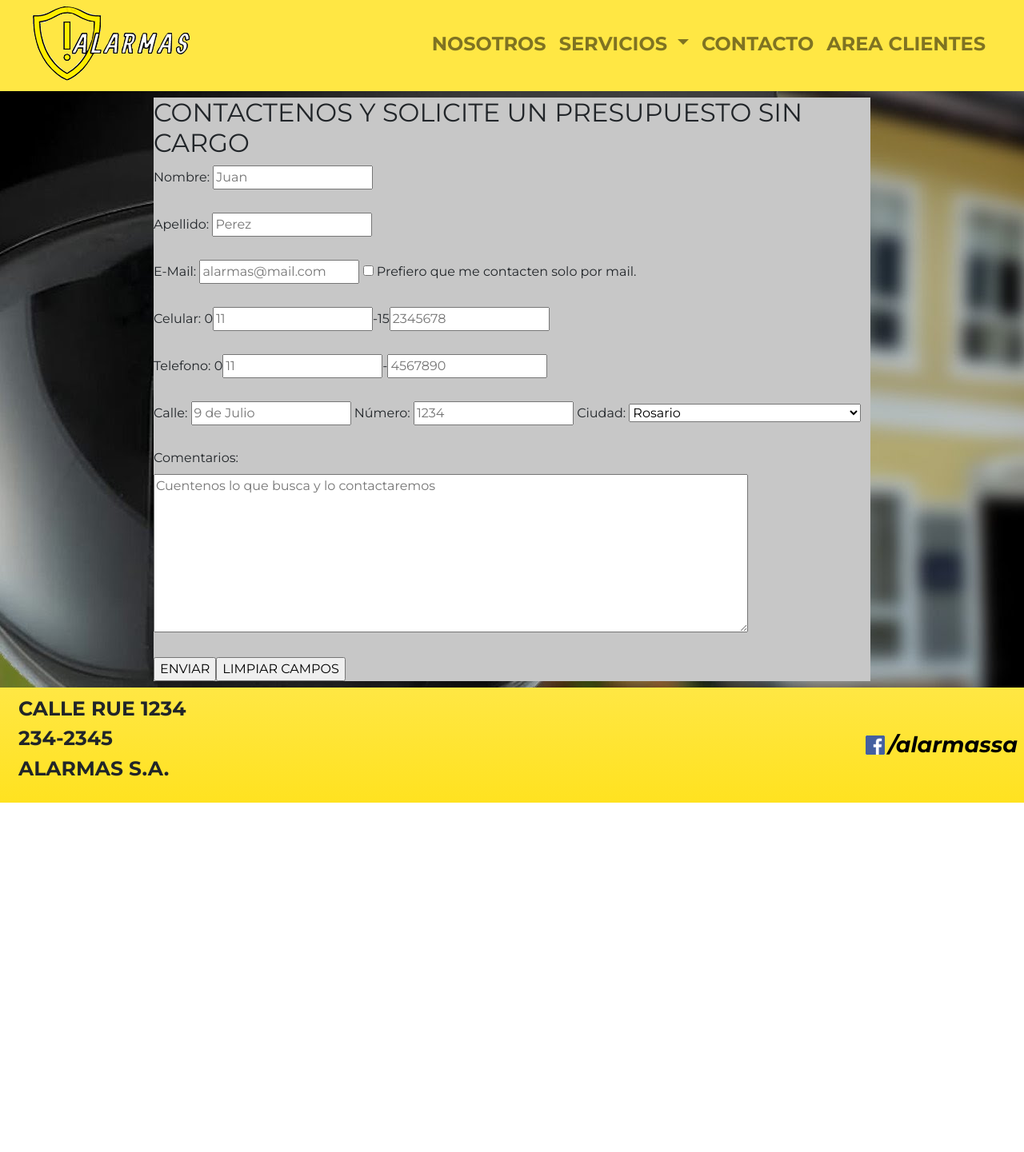
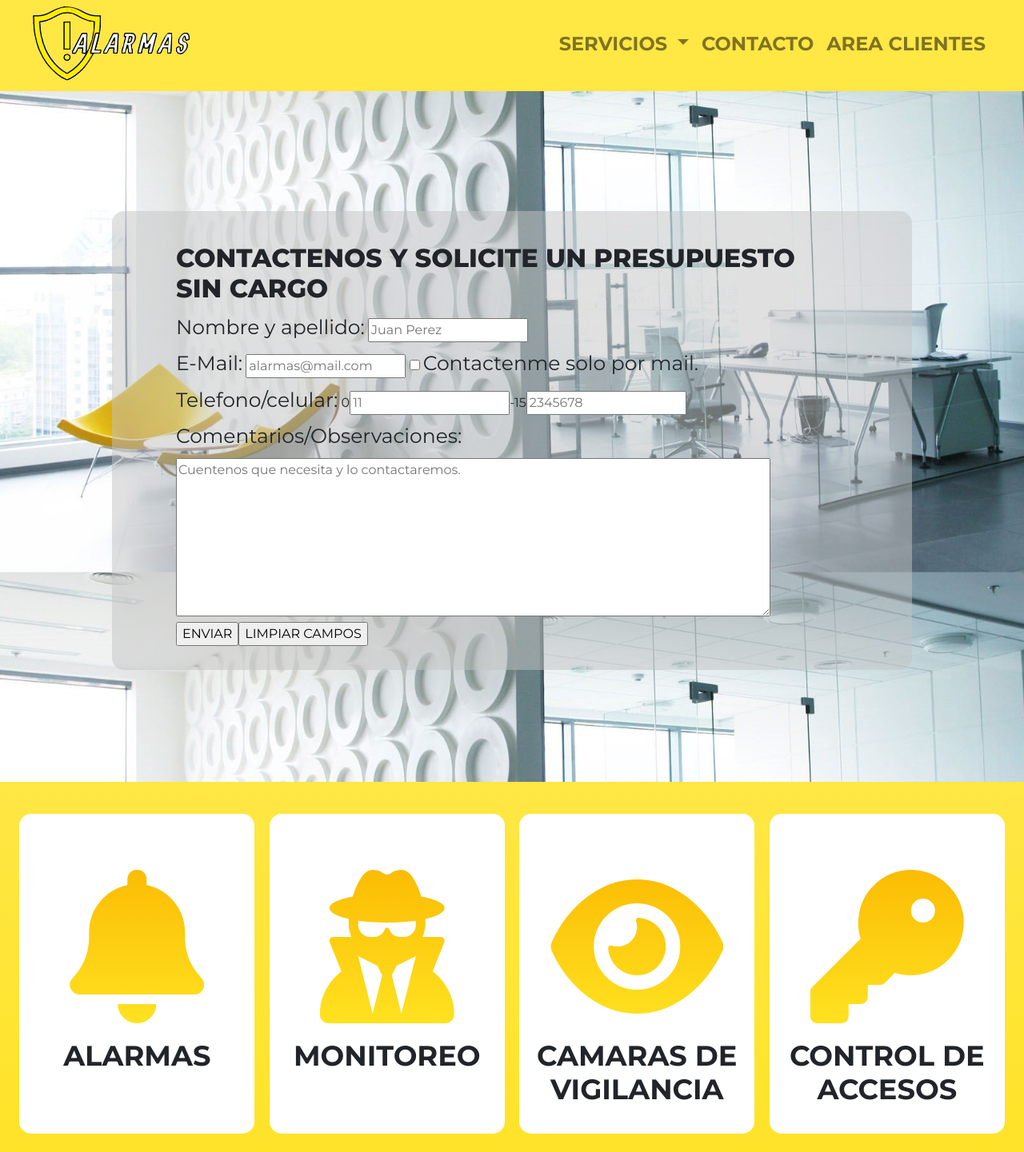
Before and after one commit to lautaronahuelp/proyecto_desarrollo_web_coderhouse, a website: page contacto.html in a window 1280 px wide. Shown: the part 5-1446 px from the top of the page at 80% size. Before the commit the page ends 1009 px from the top, so only its background shows below. Drawn offline with nearby package versions, Linux system fonts and the light colour scheme.

Commit message:
VERSION ESCRITORIO FINAL

```diff
--- a/contacto.html
+++ b/contacto.html
@@ -21,9 +21,6 @@
 
         <div class="collapse navbar-collapse" id="navbarSupportedContent">
           <ul class="navbar-nav ml-auto mr-4">
-            <li class="nav-item">
-              <a class="nav-link" href="nosotros.html">NOSOTROS<span class="sr-only">(current)</span></a>
-            </li>
 
             <li class="nav-item dropdown">
               <a class="nav-link dropdown-toggle" href="servicios.html" id="navbarDropdown" role="button" data-toggle="dropdown" aria-haspopup="true" aria-expanded="false">
@@ -45,49 +42,64 @@
           </ul>
         </div>
       </nav>
-    <section class="contActo">
+    <section class="contacto">
       <h2>CONTACTENOS Y SOLICITE UN PRESUPUESTO SIN CARGO</h2>
       <form action="contactob.html">
-        <label for="nombre">Nombre:</label>
-        <input type="text" name="nombre" placeholder="Juan" id="nombre">
-        <br><br>
-        <label for="apelli">Apellido:</label>
-        <input type="text" name="apellido" placeholder="Perez" id="apelli">
-        <br><br>
-        <label for="mail">E-Mail:</label>
-        <input type="email" name="mail" placeholder="alarmas@mail.com" id="mail">
-        <input type="checkbox" name="mandamail" value="1" id="mandamail">
-        <label for="mandamail">Prefiero que me contacten solo por mail.</label>
-        <br><br>
-        <label for="caracteristicacel">Celular:</label>
-        <span>0</span><input type="number" name="caractc" placeholder="11" id="caracteristicacel"><span>-15</span><input type="number" name="numc" placeholder="2345678" id="numerocel">
-        <br><br>
-        <label for="caracteristicatel">Telefono:</label>
-        <span>0</span><input type="number" name="caractt" placeholder="11" id="caracteristicatel"><span>-</span><input type="number" name="numt" placeholder="4567890" id="numerotel">
-        <br><br>
-        <label for="calle">Calle:</label>
-        <input type="text" name="calle" placeholder="9 de Julio" id="calle">
-        <label for="numeroca">Número:</label>
-        <input type="number" name="numeroca" placeholder="1234" id="numeroca">
-        <label for="ciudad">Ciudad:</label>
-        <select name="ciudadp" id="ciudad">
-          <option value="1">Rosario</option>
-          <option value="2">Perez</option>
-          <option value="3">Baigorria</option>
-          <option value="4">Casilda</option>
-          <option value="5">Galvez</option>
-          <option value="6">San Lorenzo</option>
-          <option value="7">Otra(Especifique en comentarios)</option>
-        </select>
-        <br><br>
-        <label for="comen">Comentarios:</label><br>
-        <textarea name="coment" rows="8" cols="80" placeholder="Cuentenos lo que busca y lo contactaremos" id="comen"></textarea>
-        <br><br>
+        <div>
+          <label for="nombre">Nombre y apellido:</label>
+          <input type="text" name="nombre" placeholder="Juan Perez" id="nombre">
+        </div>
+        <div>
+          <label for="mail">E-Mail:</label>
+          <input type="email" name="mail" placeholder="alarmas@mail.com" id="mail">
+          <input type="checkbox" name="mandamail" value="1" id="mandamail">
+          <label for="mandamail">Contactenme solo por mail.</label>
+        </div>
+        <div>
+          <label for="caracteristicacel">Telefono/celular:</label>
+          <span>0</span><input type="number" name="caractc" placeholder="11" id="caracteristicacel"><span>-15</span><input type="number" name="numc" placeholder="2345678" id="numerocel">
+        </div>
+        <div>
+          <label for="comen">Comentarios/Observaciones:</label><br>
+          <textarea name="coment" rows="8" cols="80" placeholder="Cuentenos que necesita y lo contactaremos." id="comen"></textarea>
+        </div>
+        <div>
         <input type="submit" value="ENVIAR"><input type="reset" value="LIMPIAR CAMPOS">
+        </div>
       </form>
 
     </section>
     <footer class="container-fluid lefooter">
+      <section class="ofrecemos">
+        <article class="ofrecemos__servicio">
+          <span class="fas fa-bell"></span>
+          <div class="ofrecemos__cuadrito">
+            <h3>ALARMAS</h3>
+            <!--<p>INSTALACION Y MANTENIMIENTO DE SISTEMAS DE SEGURIDAD E INCENDIO.</p>-->
+          </div>
+        </article>
+        <article class="ofrecemos__servicio">
+          <span class="fas fa-user-secret"></span>
+          <div class="ofrecemos__cuadrito">
+            <h3>MONITOREO</h3>
+            <!--<p>CENTRAL DE MONITOREO PROPIA LAS 24HS.</p>-->
+          </div>
+        </article>
+        <article class="ofrecemos__servicio">
+          <span class="fas fa-eye"></span>
+          <div class="ofrecemos__cuadrito">
+            <h3>CAMARAS DE VIGILANCIA</h3>
+            <!--<p>ACCEDA A SUS CAMARAS DESDE CUALQUIER LUGAR DEL MUNDO.</p>-->
+          </div>
+        </article>
+        <article class="ofrecemos__servicio">
+          <span class="fas fa-key"></span>
+          <div class="ofrecemos__cuadrito">
+            <h3>CONTROL DE ACCESOS</h3>
+            <!--<p>CONTROLE EL INGRESO A SUS PROPIEDADES Y DE SUS EMPLEADOS.</p>-->
+          </div>
+        </article>
+      </section>
       <div class="row justify-content-between p-2">
         <ul class="lefooter__datita col-3 d-inline-block">
          <li>CALLE RUE 1234</li>
--- a/scss/style.scss
+++ b/scss/style.scss
@@ -2,11 +2,14 @@
 
 
 body {
+    margin:0;
+    padding:0;
     background-color: white;
-    background-image: url("../images/wall1.jpg");
+    background-image: url("../images/yellow_white_office.jpg");
     background-attachment: fixed;
+    background-size: 100vw auto;
     font-family: "Montserrat", sans-serif !important;
-  }
+}
 
   a {
     color: black;
@@ -53,7 +56,7 @@ body {
 
   .lefooter {
     background-image: linear-gradient($amarilloNavbar,$amarilloSolido);
-
+    margin-top: -10px;
     ul {
       list-style: none;
     }
@@ -113,7 +116,7 @@ body {
 
       /*height: 550px;*/
       overflow: hidden;
-
+      margin-top:20px;
       /*width: 1000px;*/
 
       a {
@@ -147,6 +150,7 @@ body {
       font-size: 12em;
       /*text-shadow: 0 0 10px black;*/
       background: -webkit-linear-gradient($amarilloNaranjaPesado, $amarilloSolido);
+      background-clip: text;
       -webkit-background-clip: text;
       -webkit-text-fill-color: transparent;
     }
@@ -209,10 +213,6 @@ body {
     $toph3: 30px;
     $lefth3: 550px;
 
-    .conteservi{
-      background-image: url("../images/yellow_white_office.jpg");
-      background-attachment: fixed;
-    }
 
     .conteservi__conser {
       /*background-color: #C7C7C7;*/
@@ -412,18 +412,18 @@ body {
 
     /*NOSOTROS*/
 
-    .nosEmpre, .contActo {
-      background-color: #C7C7C7;
-      margin: 1vh 15vw;
-    }
-
     .nosotros {
-      background-image: url("../images/yellow_white_office.jpg");
+      /*background-image: url("../images/yellow_white_office.jpg");
       background-attachment: fixed;
-      background-size: 100vw auto;
+      background-size: 100vw auto;*/
       text-transform: uppercase;
-
-
+      margin:0;
+      padding:0;
+      .nosotros__separador{
+        background-color: $amarilloIcono;
+        height: 100px;
+        margin-top:20px;
+      }
 
       h6{
         color: black;
@@ -431,13 +431,14 @@ body {
         font-size: 89px;
         position:relative;
         margin-top: 200px;
-        margin-bottom: 100px;
+        margin-bottom: 180px;
 
       }
 
       .nosotros__texto--amarillo {
         //color:$amarilloNosotros;
         background: -webkit-linear-gradient($amarilloNaranjaPesado, $amarilloSolido);
+        background-clip: text;
         -webkit-background-clip: text;
         -webkit-text-fill-color: transparent;
         display: block;
@@ -450,6 +451,28 @@ body {
 
 
     /*CONTACTO*/
+
+    .contacto {
+      background: #c4c4c480;
+      border-radius: 15px;
+      margin: 150px auto;
+      padding: 30px 80px;
+
+      width: 1000px;
+
+      h2 {
+        font-weight: 900;
+        margin: 10px auto;
+      }
+
+      label {
+        font-size:25px
+      }
+
+      input:focus {
+        outline-color: $amarilloNaranjaPesado
+      }
+    }
 
     /*AREA CLIENTES*/
 
```
Also changed, not shown: clientes.html (+31 -3 lines), index.html (+14 -49 lines), nosotros.html (+14 -5 lines), servicios.html (+31 -3 lines), css/estilo.css.
